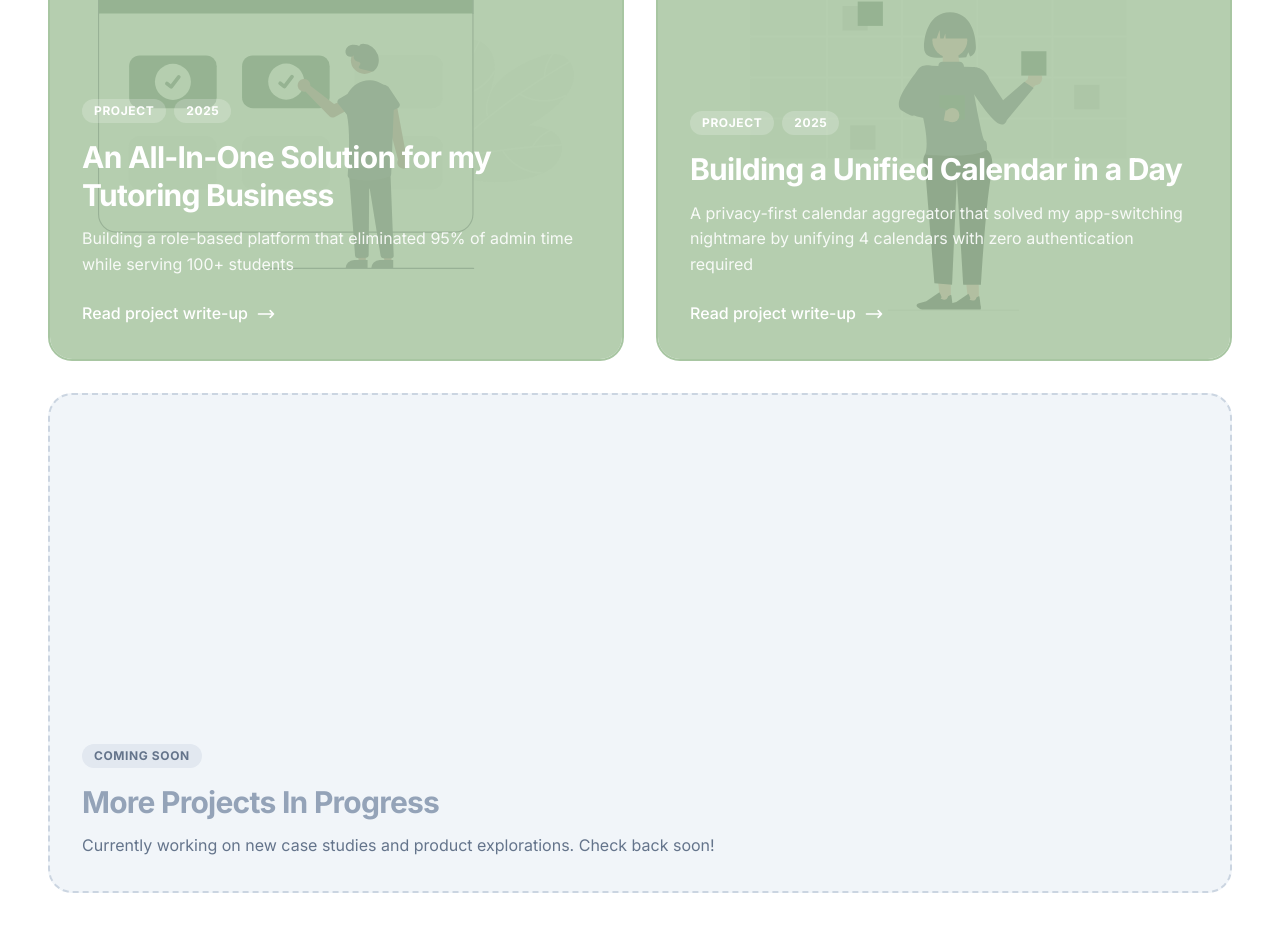
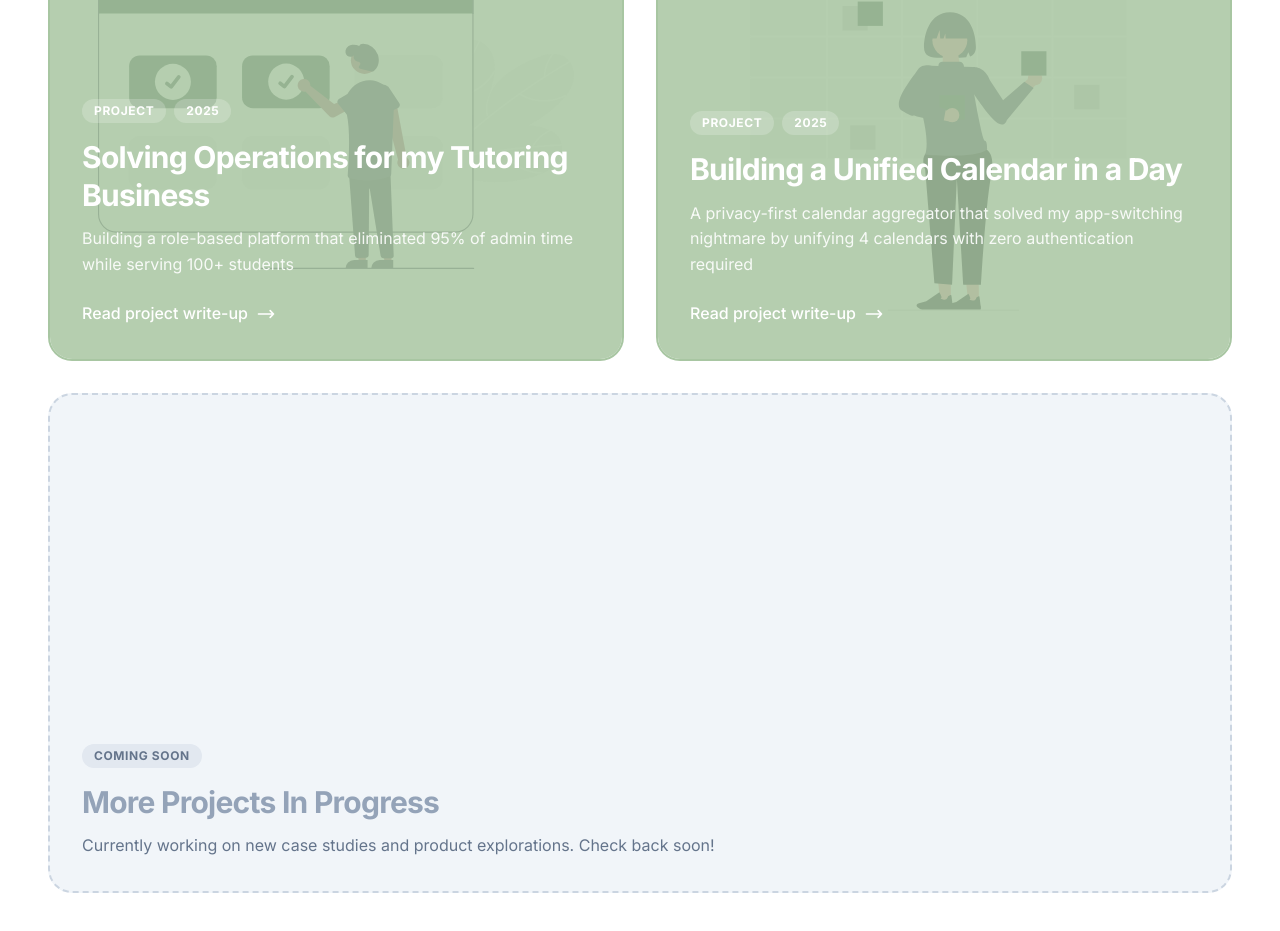
Before and after one commit to zhw16-dev/portfolio, a Next.js app: page / in a window 1280 px wide. Shown: the part 1137-2068 px from the top of the page. Built offline with nearby package versions, Linux system fonts and the light colour scheme.

Commit message:
wording tweaks on main page

```diff
--- a/src/app/page.tsx
+++ b/src/app/page.tsx
@@ -211,7 +211,7 @@ export default function LandingPage() {
                   </div>
 
                   <h3 className="text-3xl font-bold text-white mb-3 leading-tight">
-                    An All-In-One Solution for my Tutoring Business
+                    Solving Operations for my Tutoring Business
                   </h3>
 
                   <p className="text-white/90 mb-6">
```
